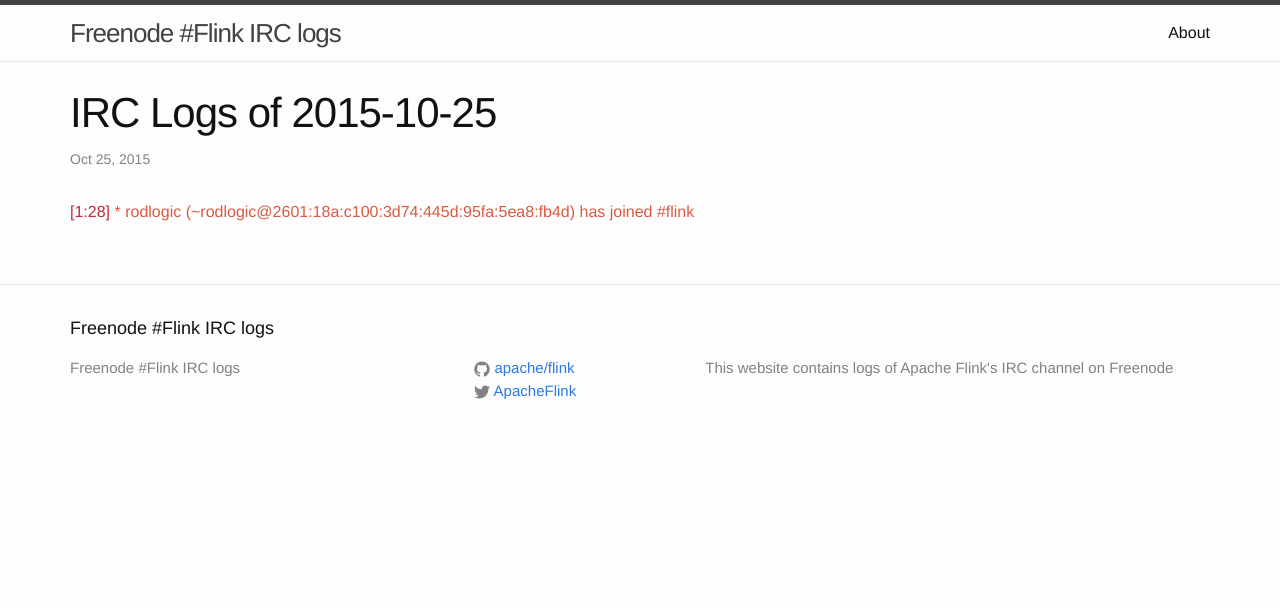
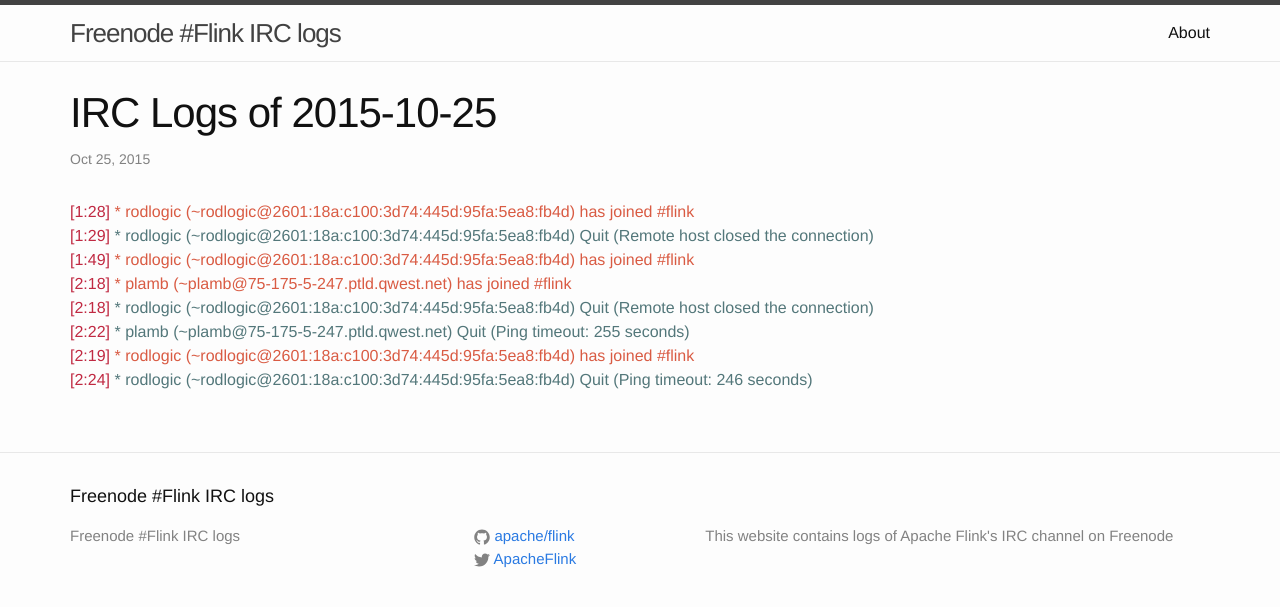
Before and after one commit to flink-irc-logs/flink-irc-logs.github.io, a Jekyll site: the page built from _posts/2015-10-25-logs.markdown, in a window 1280 px wide. Shown: the top 607 px of the page. Built offline with Jekyll 4.4.1, drawn with Linux system fonts in a browser that asks for light colours.

Commit message:
Update of the logs on Sun Oct 25 02:28:57 CET 2015

```diff
--- a/_posts/2015-10-25-logs.markdown
+++ b/_posts/2015-10-25-logs.markdown
@@ -5,3 +5,10 @@
 categories: irc logs
 ---
 <span class="irc-date">[1:28]</span> <span class="irc-green">* rodlogic (~rodlogic@2601:18a:c100:3d74:445d:95fa:5ea8:fb4d) has joined #flink</span><br />
+<span class="irc-date">[1:29]</span> <span class="irc-navy">* rodlogic (~rodlogic@2601:18a:c100:3d74:445d:95fa:5ea8:fb4d) Quit (Remote host closed the connection)</span><br />
+<span class="irc-date">[1:49]</span> <span class="irc-green">* rodlogic (~rodlogic@2601:18a:c100:3d74:445d:95fa:5ea8:fb4d) has joined #flink</span><br />
+<span class="irc-date">[2:18]</span> <span class="irc-green">* plamb (~plamb@75-175-5-247.ptld.qwest.net) has joined #flink</span><br />
+<span class="irc-date">[2:18]</span> <span class="irc-navy">* rodlogic (~rodlogic@2601:18a:c100:3d74:445d:95fa:5ea8:fb4d) Quit (Remote host closed the connection)</span><br />
+<span class="irc-date">[2:22]</span> <span class="irc-navy">* plamb (~plamb@75-175-5-247.ptld.qwest.net) Quit (Ping timeout: 255 seconds)</span><br />
+<span class="irc-date">[2:19]</span> <span class="irc-green">* rodlogic (~rodlogic@2601:18a:c100:3d74:445d:95fa:5ea8:fb4d) has joined #flink</span><br />
+<span class="irc-date">[2:24]</span> <span class="irc-navy">* rodlogic (~rodlogic@2601:18a:c100:3d74:445d:95fa:5ea8:fb4d) Quit (Ping timeout: 246 seconds)</span><br />
```
